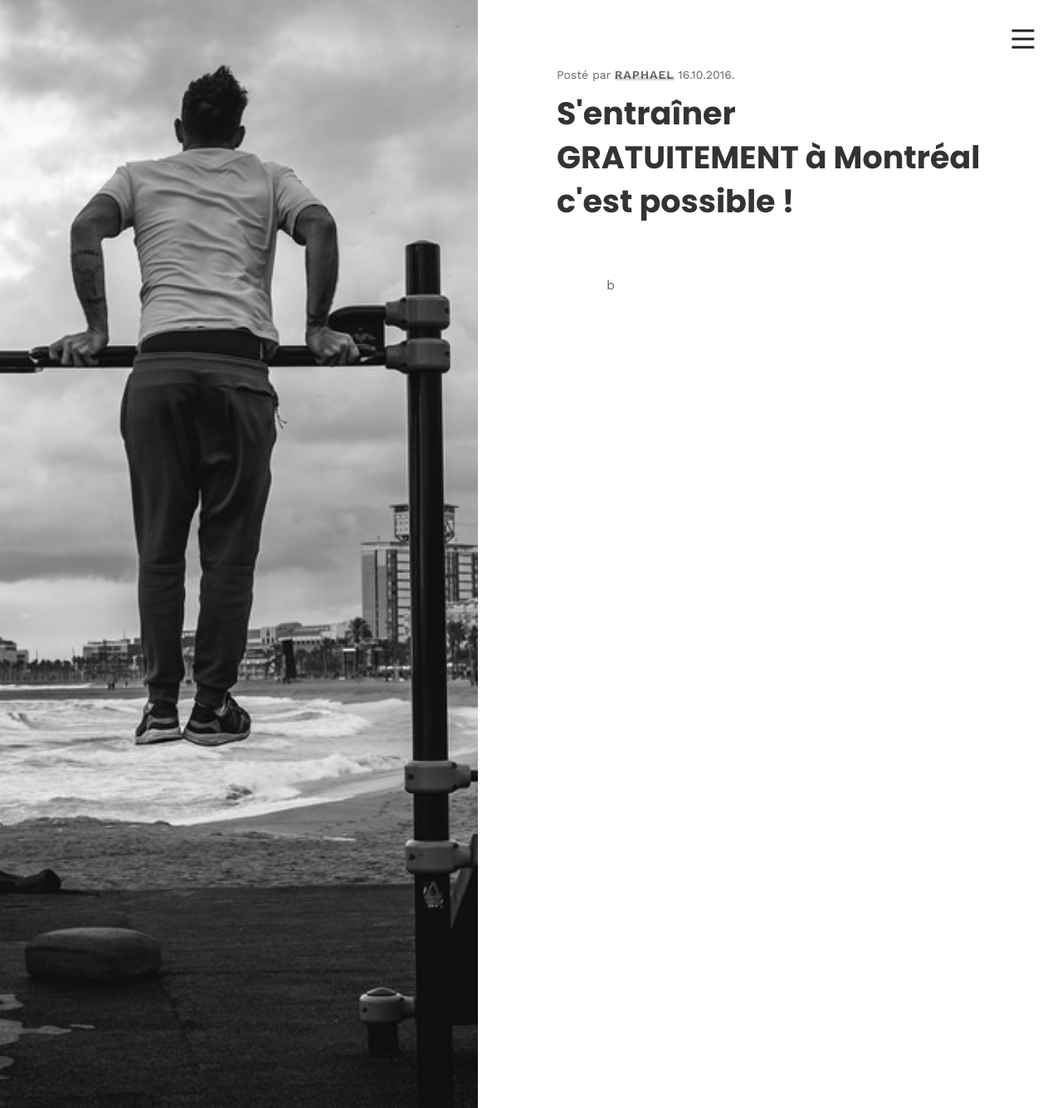
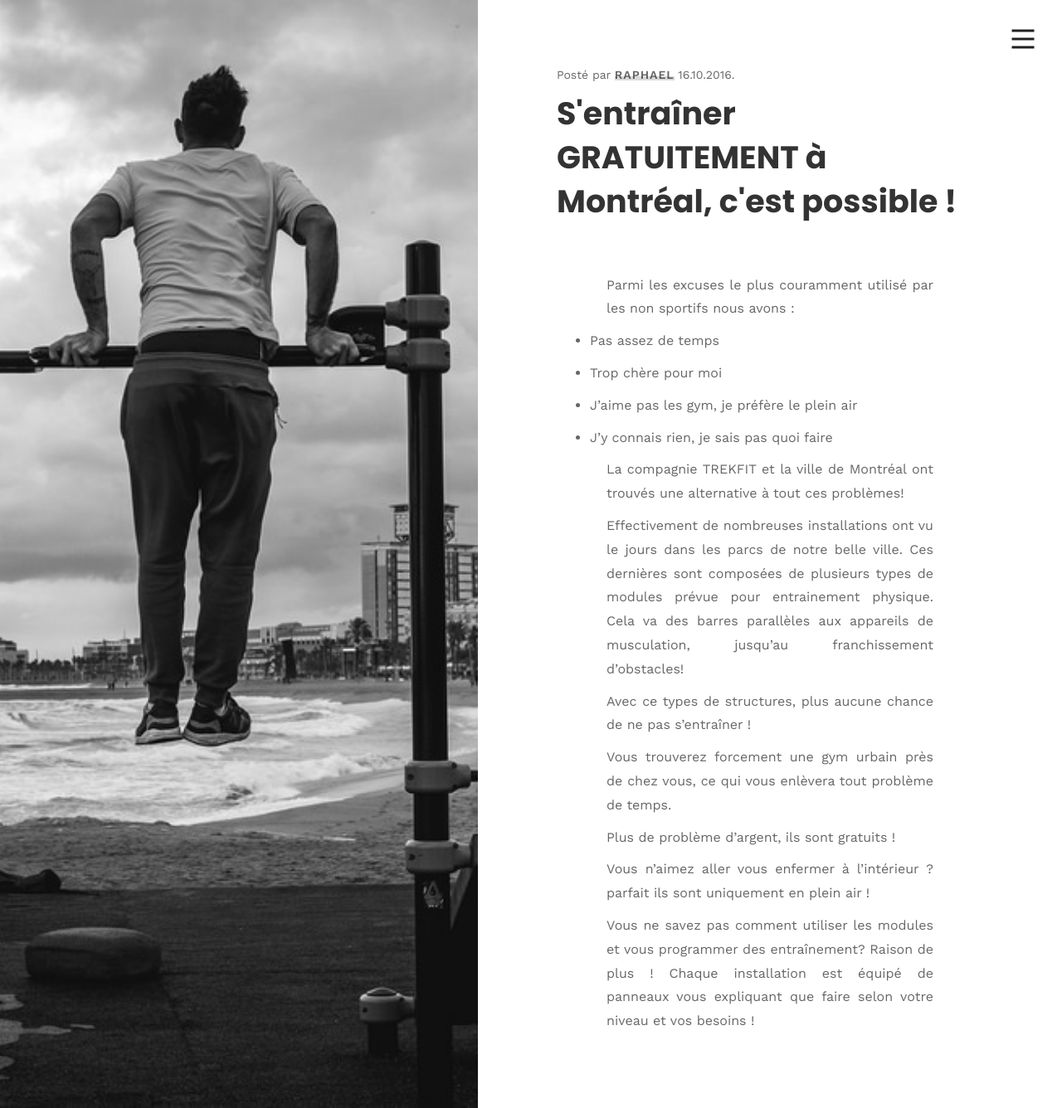
Before and after one commit to phildaponte/odemard, a Jekyll site: the page built from _posts/2017-07-03-s-entra-ner-gratuitement-montr-al-c-est-possible-.md, in a window 1280 px wide. Shown: the whole page at 83% size. Built offline with Jekyll 4.4.1, drawn with Linux system fonts in a browser that asks for light colours; comment, search, counter and statistics services are not loaded.

Commit message:
Update Blog Post “2017-07-03-s-entra-ner-gratuitement-montr-al-c-est-possible-”

```diff
--- a/_posts/2017-07-03-s-entra-ner-gratuitement-montr-al-c-est-possible-.md
+++ b/_posts/2017-07-03-s-entra-ner-gratuitement-montr-al-c-est-possible-.md
@@ -1,9 +1,31 @@
 ---
 layout: post
-title: 'S''entraîner GRATUITEMENT à Montréal c''est possible ! '
+title: 'S''entraîner GRATUITEMENT à Montréal, c''est possible ! '
 tag: >-
-  Plus aucune excuse! Des espaces d'entraînements partout et entièrement gratuit
-  !
+  Plus aucune excuse! Des espaces d'entraînements partout en ville! Trouvez le
+  plus proche de chez vous!
 img: /img/uploads/25048613499_103d8abd0d_b.jpg
 ---
-b
+Parmi les excuses le plus couramment utilisé par les non sportifs nous avons :
+
+- Pas assez de temps
+
+- Trop chère pour moi
+
+- J’aime pas les gym, je préfère le plein air
+
+- J’y connais rien, je sais pas quoi faire
+
+La compagnie TREKFIT et la ville de Montréal ont trouvés une alternative à tout ces problèmes!
+
+Effectivement de nombreuses installations ont vu le jours dans les parcs de notre belle ville. Ces dernières sont composées de plusieurs types de modules prévue pour entrainement physique. Cela va des barres parallèles aux appareils de musculation, jusqu’au franchissement d’obstacles!
+
+Avec ce types de structures, plus aucune chance de ne pas s’entraîner !
+
+Vous trouverez forcement une gym urbain près de chez vous, ce qui vous enlèvera tout problème de temps.
+
+Plus de problème d’argent, ils sont gratuits !
+
+Vous n’aimez aller vous enfermer à l’intérieur ? parfait ils sont uniquement en plein air !
+
+Vous ne savez pas comment utiliser les modules et vous programmer des entraînement? Raison de plus ! Chaque installation est équipé de panneaux vous expliquant que faire selon votre niveau et vos besoins !
```
